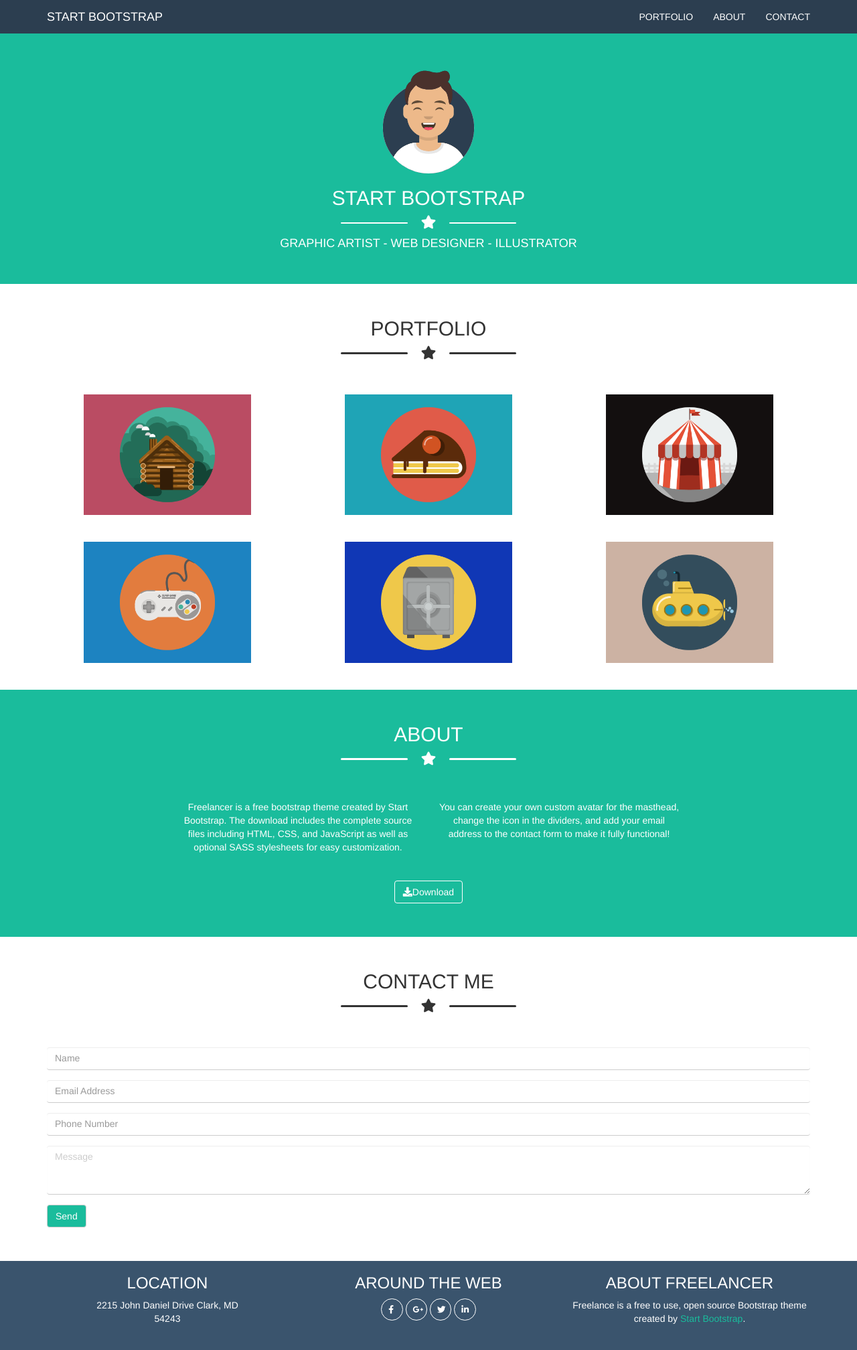
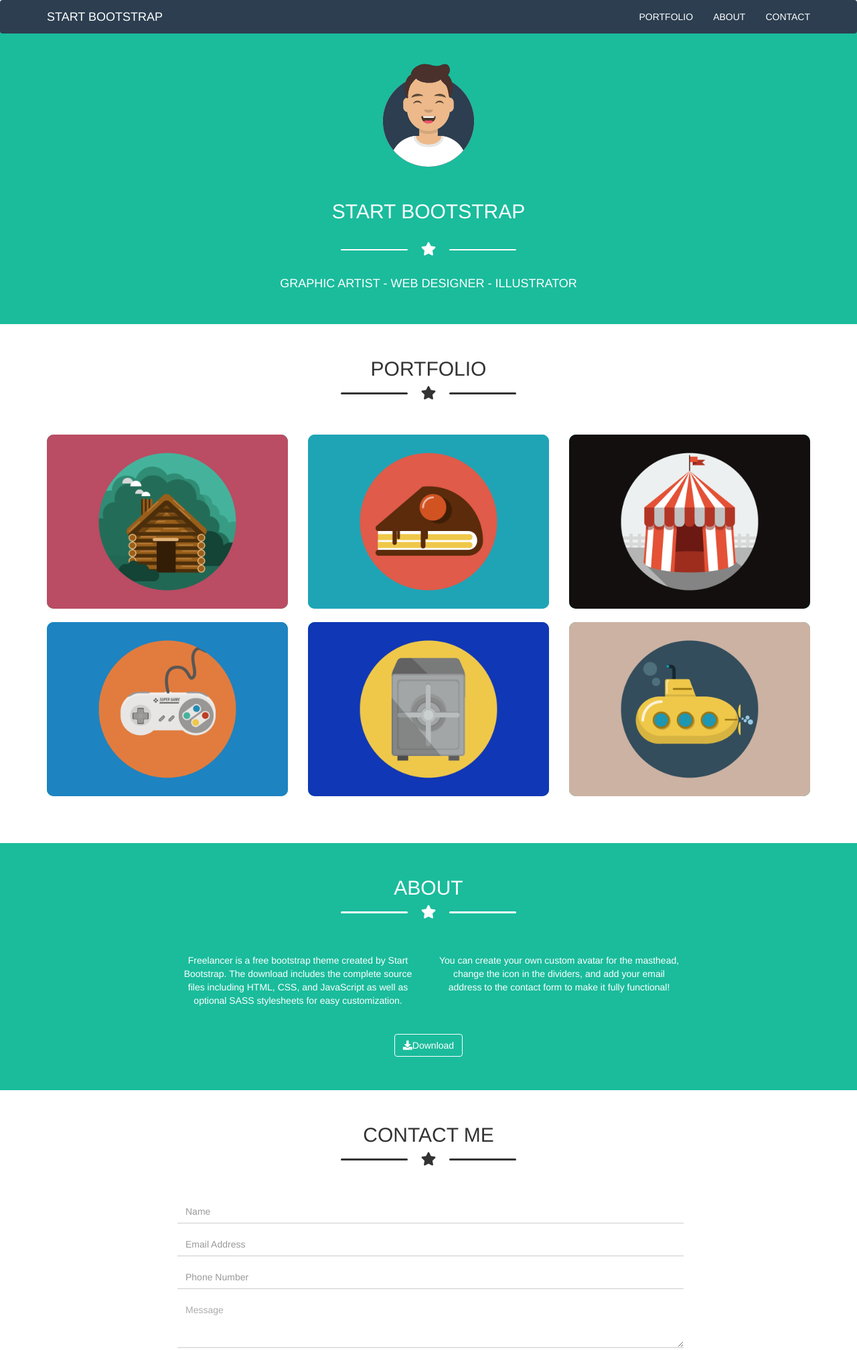
Before and after one commit to lorenzoantonelli89/html-css-bootstrap-freelancer, a plain HTML site: page index.html in a window 1280 px wide. Shown: the top 2016 px of the page at 67% size. Drawn offline with nearby package versions, Linux system fonts and the light colour scheme.

Commit message:
esercizio completato

```diff
--- a/css/master.css
+++ b/css/master.css
@@ -52,10 +52,6 @@
 }
 
 /* regole header */
-header{
-  min-height: 50px;
-}
-
 header .navbar-default{
   background-color: #2c3e50;
   border: none;
@@ -67,6 +63,10 @@
 }
 
 /* regole jumbotron */
+.green.jumbo{
+  margin-top: 40px;
+}
+
 .center > img{
   width: 15rem;
 }
@@ -79,18 +79,40 @@
 }
 
 /* regole main */
+/* sezione immagini portfolio */
 .image{
-  max-width: 25rem;
+  position: relative;
   margin: 0 auto;
-  margin-bottom: 40px;
+  background-color: #00b386;
+  border-radius: 10px;
+  margin-bottom: 20px;
 }
 
 .image>img{
   max-width: 100%;
-  height: auto;
+  border-radius: 10px;
+}
+
+.image:hover img{
+  opacity: 0.3;
+}
+.image i{
+  position: absolute;
+  top: 50%;
+  left: 50%;
+  transform: translate(-50%, -50%);
+  font-size: 80px;
+  display: none;
+  color: #fff;
+}
+.image:hover i{
+  display: block;
 }
 
 /* section about */
+section.green{
+  margin-top: 50px;
+}
 
 section.green button{
   background-color: inherit;
@@ -101,13 +123,13 @@
 }
 
 /* section form */
-#exampleInputEmail2,
-#exampleInputPassword1,
-#exampleInputName2,
-#textarea{
+.form-control{
+  width: 80%;
   border: none;
   border-bottom: 1px solid #ccc;
-  color: #ccc;
+  color: #acacac;
+  box-shadow: none;
+  border-radius: inherit;
 }
 
 #inputsend{
@@ -131,6 +153,8 @@
   width: 3.25rem;
   height: 3.25rem;
   font-size: 1.25rem;
+  color: #fff;
+  text-decoration: none;
   border: 1px solid #fff;
   border-radius: 100%;
   padding: 10px;
--- a/index.html
+++ b/index.html
@@ -4,6 +4,7 @@
     <meta charset="utf-8">
     <link rel="stylesheet" href="https://cdnjs.cloudflare.com/ajax/libs/font-awesome/5.15.2/css/all.min.css">
     <link rel="stylesheet" href="https://maxcdn.bootstrapcdn.com/bootstrap/3.3.7/css/bootstrap.min.css" integrity="sha384-BVYiiSIFeK1dGmJRAkycuHAHRg32OmUcww7on3RYdg4Va+PmSTsz/K68vbdEjh4u" crossorigin="anonymous">
+    <script src="https://code.jquery.com/jquery-1.12.4.min.js" integrity="sha384-nvAa0+6Qg9clwYCGGPpDQLVpLNn0fRaROjHqs13t4Ggj3Ez50XnGQqc/r8MhnRDZ" crossorigin="anonymous"></script>
     <script src="https://maxcdn.bootstrapcdn.com/bootstrap/3.3.7/js/bootstrap.min.js" integrity="sha384-Tc5IQib027qvyjSMfHjOMaLkfuWVxZxUPnCJA7l2mCWNIpG9mGCD8wGNIcPD7Txa" crossorigin="anonymous"></script>
     <link rel="stylesheet" href="css/master.css">
     <title>Freelancer - Start Bootstrap</title>
@@ -11,8 +12,8 @@
   <body>
 
     <!-- parte intestazione -->
-    <header>
-      <nav class="navbar navbar-default navbar-fixed-top">
+    <header class="navbar-fixed-top">
+      <nav class="navbar navbar-default">
         <div class="container">
           <!-- Brand and toggle get grouped for better mobile display -->
           <div class="navbar-header">
@@ -45,7 +46,7 @@
     </header>
 
     <!-- jumbotron -->
-    <div class="green">
+    <div class="green jumbo">
       <div class="container">
         <div class="row">
           <div class="col-xs-12 col-sm-10 col-sm-offset-1 col-md-8 col-md-offset-2 col-lg-6 col-lg-offset-3">
@@ -85,31 +86,37 @@
             <div class="col-xs-12 col-sm-6 col-md-6 col-lg-4">
               <div class="image">
                 <img src="img/cabin.png" alt="immagine casa">
+                <i class="fas fa-plus"></i>
               </div>
             </div>
             <div class="col-xs-12 col-sm-6 col-md-6 col-lg-4">
               <div class="image">
                 <img src="img/cake.png" alt="immagine casa">
+                <i class="fas fa-plus"></i>
               </div>
             </div>
             <div class="col-xs-12 col-sm-6 col-md-6 col-lg-4">
               <div class="image">
                 <img src="img/circus.png" alt="immagine casa">
+                <i class="fas fa-plus"></i>
               </div>
             </div>
             <div class="col-xs-12 col-sm-6 col-md-6 col-lg-4">
               <div class="image">
                 <img src="img/game.png" alt="immagine casa">
+                <i class="fas fa-plus"></i>
               </div>
             </div>
             <div class="col-xs-12 col-sm-6 col-md-6 col-lg-4">
               <div class="image">
                 <img src="img/safe.png" alt="immagine casa">
+                <i class="fas fa-plus"></i>
               </div>
             </div>
             <div class="col-xs-12 col-sm-6 col-md-6 col-lg-4">
               <div class="image">
                 <img src="img/submarine.png" alt="immagine casa">
+                <i class="fas fa-plus"></i>
               </div>
             </div>
           </div>
@@ -160,7 +167,7 @@
                 </div>
               </div>
             </div>
-            <div class="col-xs-12 col-sm-12 col-md-12 col-lg-12">
+            <div class="col-xs-12 col-sm-10 col-sm-offset-2 ">
               <form>
                 <div class="form-group">
                   <input type="text" class="form-control" id="exampleInputName2" placeholder="Name">
@@ -169,9 +176,9 @@
                   <input type="email" class="form-control" id="exampleInputEmail2" placeholder="Email Address">
                 </div>
                 <div class="form-group">
-                  <input type="password" class="form-control" id="exampleInputPassword1" placeholder="Phone Number">
+                  <input type="text" class="form-control" id="exampleInputPassword1" placeholder="Phone Number">
                 </div>
-                <textarea id="textarea" class="form-control" rows="3">Message</textarea>
+                <textarea class="form-control" rows="3">Message</textarea>
                 <button id="inputsend" type="submit" class="btn btn-default">Send
                 </button>
               </form>
```
